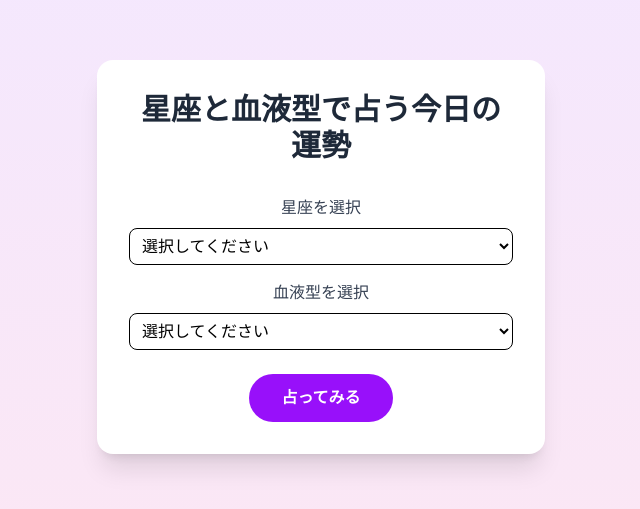
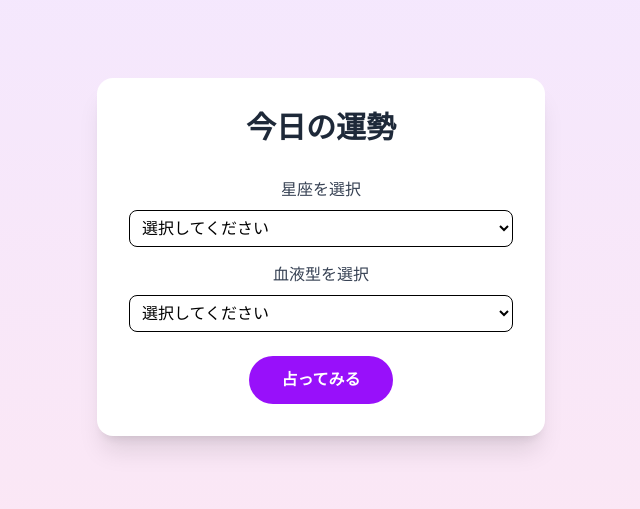
Before and after one commit to nakakei6439/omikuji, a Next.js app: page / in a window 1280 px wide. Shown: the part 143-652 px from the top of the page, without its empty margins (319-959 px from the left). Built offline with nearby package versions, Linux system fonts and the light colour scheme.

Commit message:
タイトルを「今日の運勢」に変更

```diff
--- a/app/page.tsx
+++ b/app/page.tsx
@@ -68,7 +68,7 @@ export default function Home() {
     <main className="min-h-screen bg-gradient-to-b from-purple-100 to-pink-100 flex flex-col items-center justify-center p-4">
       <div className="max-w-md w-full bg-white rounded-2xl shadow-xl p-8 text-center">
         <h1 className="text-3xl font-bold text-gray-800 mb-8">
-          星座と血液型で占う今日の運勢
+          今日の運勢
         </h1>
 
         {!fortune ? (
```
